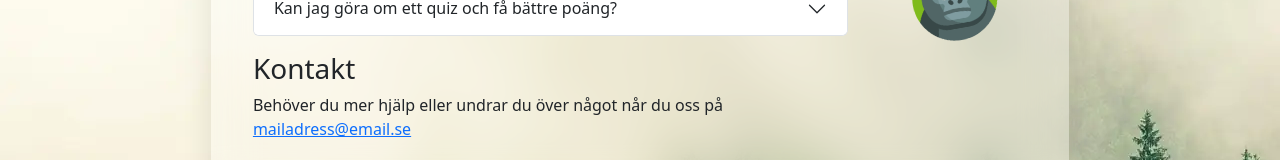
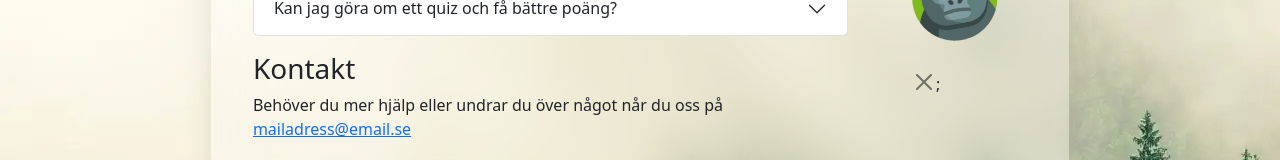
Before and after one commit to nilsneidenmark/klimatspelet, a React (Vite) app: page / in a window 1280 px wide. Shown: the part 1905-2065 px from the top of the page. Built offline with nearby package versions, Linux system fonts and the light colour scheme.

Commit message:
added close button

```diff
--- a/src/components/HelpContact/HelpContact.jsx
+++ b/src/components/HelpContact/HelpContact.jsx
@@ -103,6 +103,7 @@ export default function HelpContact() {
             <p>??</p>
           </div>
         </div>
+        <CloseButton />;
       </div>
     </section>
   );
```
